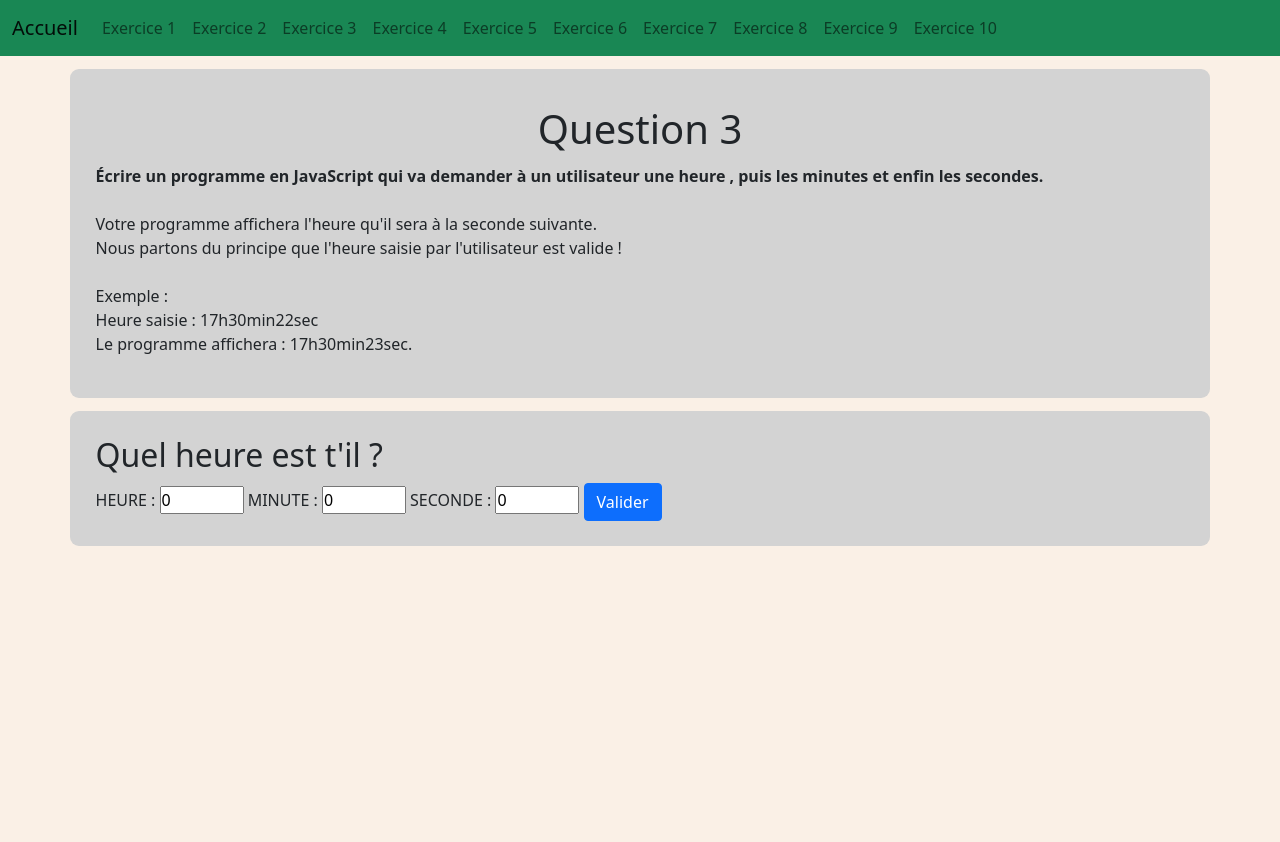
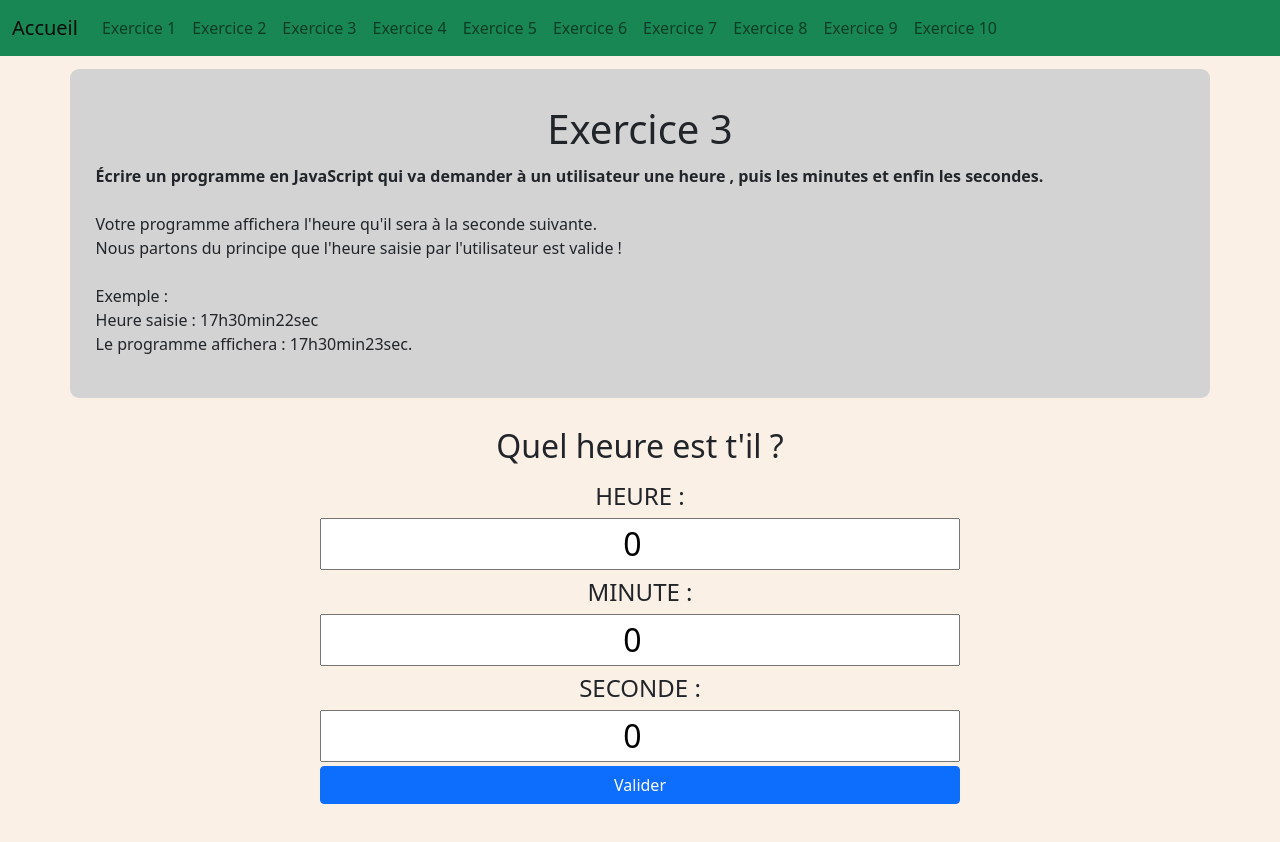
Before and after one commit to Kaiser-G/ExoJSDom, a plain HTML site: page Exo3.html in a window 1280 px wide. Before the commit the page ends 800 px from the top, so only its background shows below. Drawn offline with nearby package versions, Linux system fonts and the light colour scheme.

```diff
--- a/Exo3.html
+++ b/Exo3.html
@@ -7,6 +7,7 @@
     <link href="https://cdn.jsdelivr.net/npm/bootstrap@5.1.3/dist/css/bootstrap.min.css" rel="stylesheet"
         integrity="sha384-1BmE4kWBq78iYhFldvKuhfTAU6auU8tT94WrHftjDbrCEXSU1oBoqyl2QvZ6jIW3" crossorigin="anonymous">
     <link rel="stylesheet" href="./css/style.css">
+    <link rel="stylesheet" href="./css/exo3style.css">
     <link rel="shortcut icon" href="./images/lézard.png" type="image/x-icon">
     <title>Exercice 3</title>
 </head>
@@ -62,7 +63,7 @@
     </header>
     <!--énoncer-->
     <div class="container">
-        <h1>Question 3</h1>
+        <h1>Exercice 3</h1>
         <p>
             <strong>Écrire un programme en JavaScript qui va demander à un utilisateur une heure , puis les minutes et
                 enfin les secondes.</strong><br>
@@ -79,17 +80,18 @@
     </div>
 
     <!--Début de l'exo-->
-    <div class="container">
-        <h2>Quel heure est t'il ?</h2>
+    <div id="form" class="row g-1 w-50 mx-auto">
 
-        <label for="heure">HEURE :</label>
-        <input type="number" id="heure" name="heure" min="0" max="23" step="1" value="0">
+        <h2 id="question">Quel heure est t'il ?</h2>
 
-        <label for="minute">MINUTE :</label>
-        <input type="number" id="minute" name="minute" min="0" max="59" step="1" value="0">
+        <label class="temps" for="heure">HEURE :</label>
+        <input class="zero" type="number" id="heure" name="heure" min="0" max="23" step="1" value="0">
 
-        <label for="seconde">SECONDE :</label>
-        <input type="number" id="seconde" name="seconde" min="0" max="59" step="1" value="0">
+        <label class="temps" for="minute">MINUTE :</label>
+        <input class="zero" type="number" id="minute" name="minute" min="0" max="59" step="1" value="0">
+
+        <label class="temps" for="seconde">SECONDE :</label>
+        <input class="zero" type="number" id="seconde" name="seconde" min="0" max="59" step="1" value="0">
 
         <!--button-->
         <button id="valide" type="button" class="btn btn-primary">Valider</button>
@@ -97,6 +99,9 @@
 
     <!--Message de réponse-->
     <div id="message"></div>
+
+
+    <!--Debut du Javascript-->
 
     <script>
         "use strict"; // Oblige la déclaration des variables
--- /dev/null
+++ b/css/exo3style.css
@@ -0,0 +1,30 @@
+/*Feuille de style pour exo2*/
+
+#form {
+    margin-top: 2%;
+}
+
+
+
+h2 {
+    text-align: center;
+
+}
+
+.temps {
+    text-align: center;
+    font-size: 1.5em;
+}
+
+.zero {
+    text-align: center;
+    font-size: 2em;
+
+}
+
+#message {
+    text-align: center;
+    margin-top: 2%;
+    margin-bottom: 5%;
+    font-size: 2em;
+}
--- /dev/null
+++ b/css/exo4style.css
@@ -0,0 +1,30 @@
+/*Feuille de style pour exo2*/
+
+#form {
+    margin-top: 2%;
+}
+
+
+
+h2 {
+    text-align: center;
+
+}
+
+.texte {
+    text-align: center;
+    font-size: 1.1em;
+}
+
+.zero {
+    text-align: center;
+    font-size: 2em;
+
+}
+
+#message {
+    text-align: center;
+    margin-top: 2%;
+    margin-bottom: 5%;
+    font-size: 2em;
+}
```
Also changed, not shown: Exo4.html (+22 -15 lines).
